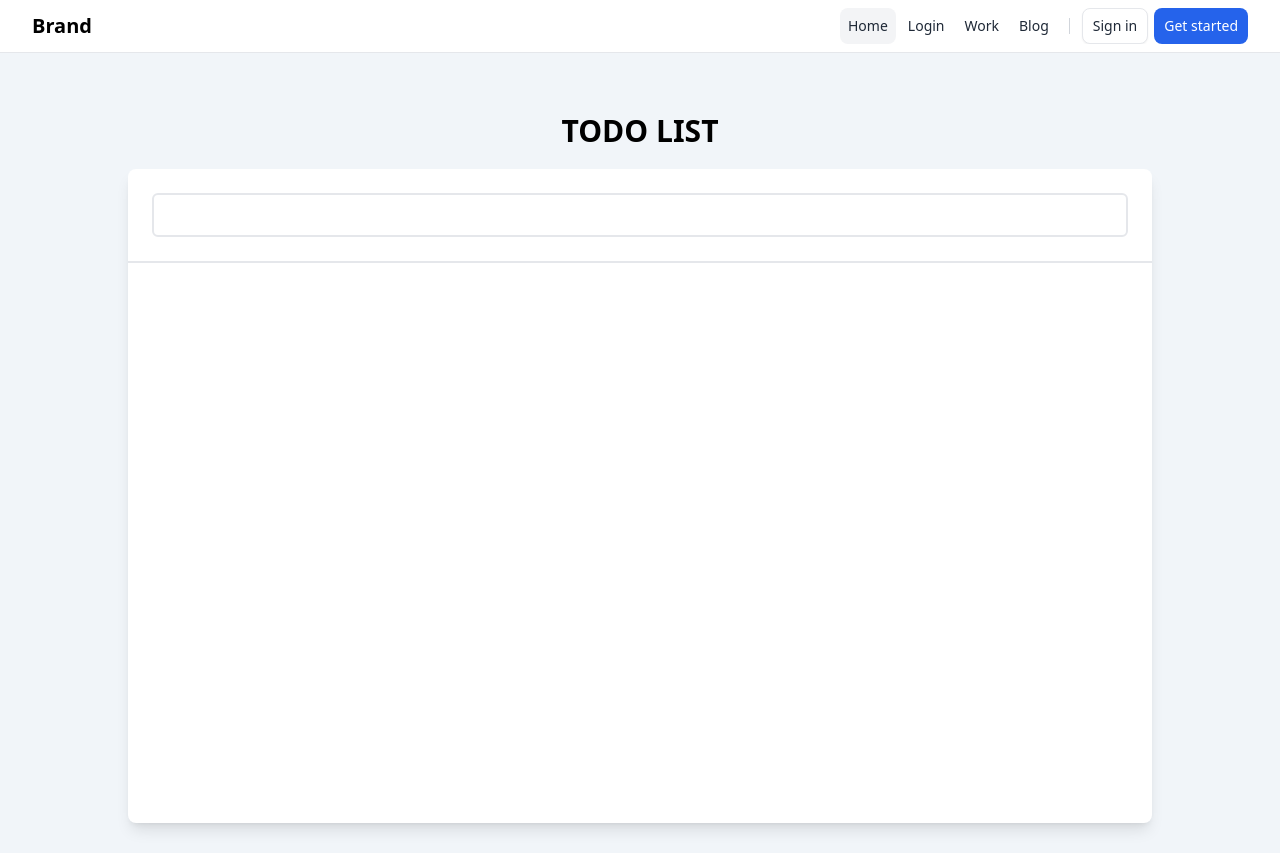
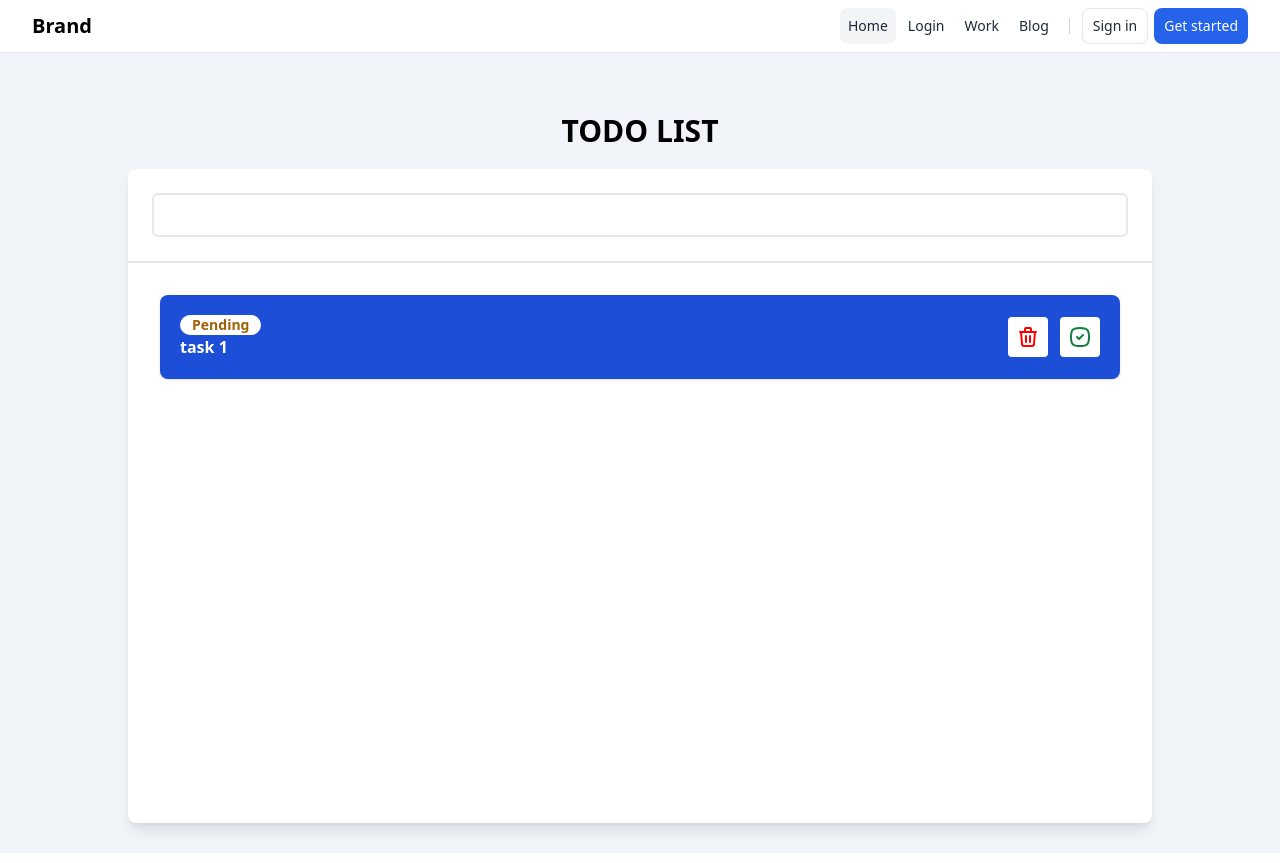
Before and after one commit to Rishavvsingh/mern, a Next.js app in the folder section 2/frontend/: page /todolist in a window 1280 px wide. Built offline with nearby package versions, Linux system fonts and the light colour scheme.

Commit message:
todolist

```diff
--- a/section 2/frontend/src/app/todolist/page.jsx
+++ b/section 2/frontend/src/app/todolist/page.jsx
@@ -1,5 +1,5 @@
 'use client';
-import { IconSquareRoundedCheck, IconTrash } from '@tabler/icons-react';
+import { IconSquareRoundedCheck, IconSquareRoundedCheckFilled, IconTrash } from '@tabler/icons-react';
 import React, { useState } from 'react'
 
 const TodoList = () => {
@@ -7,10 +7,11 @@ const TodoList = () => {
     // let count = 0;
     // const [count, setCount] = useState(0);
 
-    const [taskList, setTaskList] = useState([]);
+    const [taskList, setTaskList] = useState([
+        { text: 'task 1', completed: false },
+    ]);
 
     const addNewTask = (e) => {
-
 
         if (e.code === 'Enter') {
 
@@ -32,7 +33,14 @@ const TodoList = () => {
         console.log(index);
 
         const temp = taskList;
-        taskList.splice(index, 1);
+        temp.splice(index, 1);
+        setTaskList([...temp]);
+    }
+
+    const toggleTask = (index) => {
+        const temp = taskList;
+
+        temp[index].completed = !temp[index].completed;
         setTaskList([...temp]);
     }
 
@@ -56,13 +64,23 @@ const TodoList = () => {
                         {
                             taskList.map((task, index) => {
                                 return <div key={index} className='shadow mb-5 rounded-lg p-5 bg-blue-700 text-white flex justify-between items-center'>
-                                    <p className='font-bold'>{task.text}</p>
+                                    <div>
+                                        {task.completed ?
+                                            <p className='bg-white w-fit text-green-500 font-bold text-sm rounded-full px-3'>Complete</p> :
+                                            <p className='bg-white w-fit text-yellow-700 font-bold text-sm rounded-full px-3'>Pending</p>
+                                        }
+                                        <p className='font-bold'>{task.text}</p>
+                                    </div>
                                     <div className='flex gap-3'>
                                         <button className='bg-white p-2 rounded' onClick={() => { deleteTask(index) }}>
                                             <IconTrash color='red' size={24} />
                                         </button>
-                                        <button className='bg-white p-2 rounded'>
-                                            <IconSquareRoundedCheck color='green' size={24} />
+                                        <button className='bg-white p-2 rounded' onClick={() => { toggleTask(index) }}>
+                                            {
+                                                task.completed ?
+                                                    <IconSquareRoundedCheckFilled className='text-green-700' size={24} /> :
+                                                    <IconSquareRoundedCheck className='text-green-700' size={24} />
+                                            }
                                         </button>
                                     </div>
                                 </div>
```
